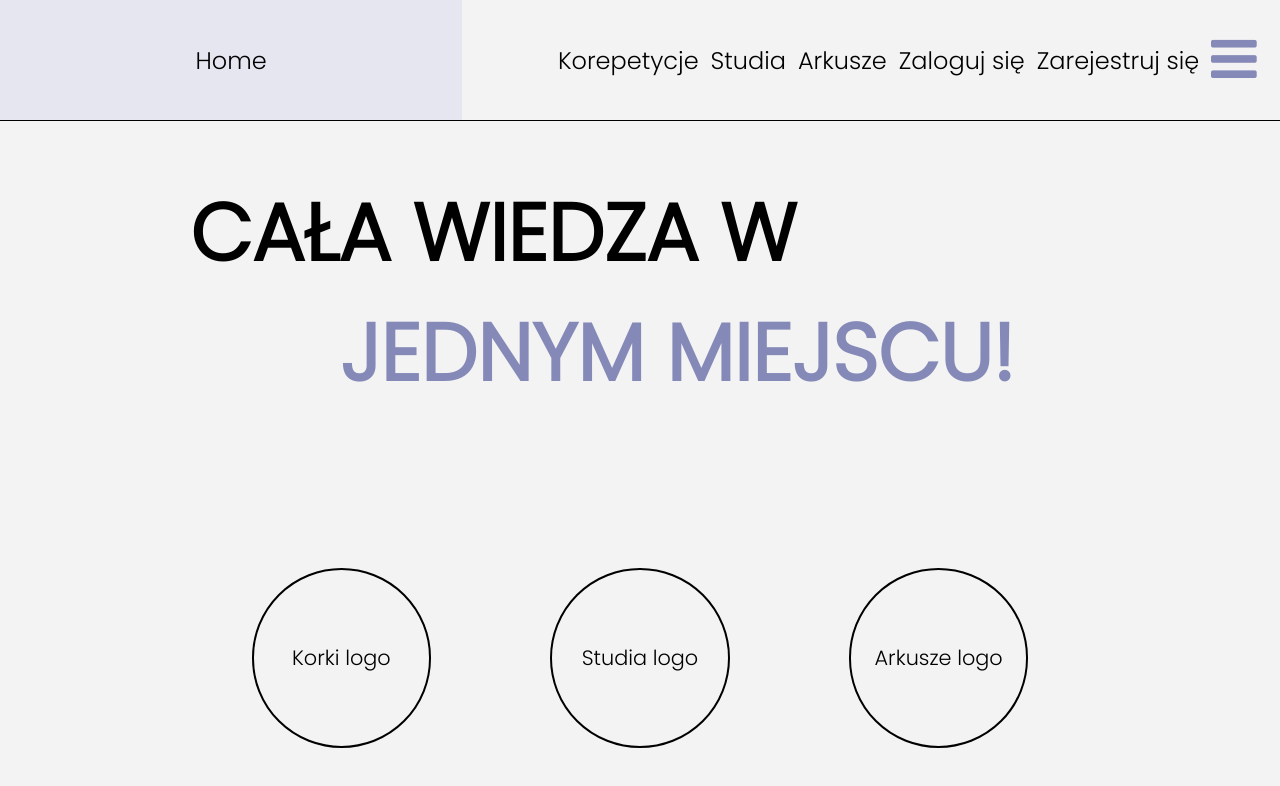
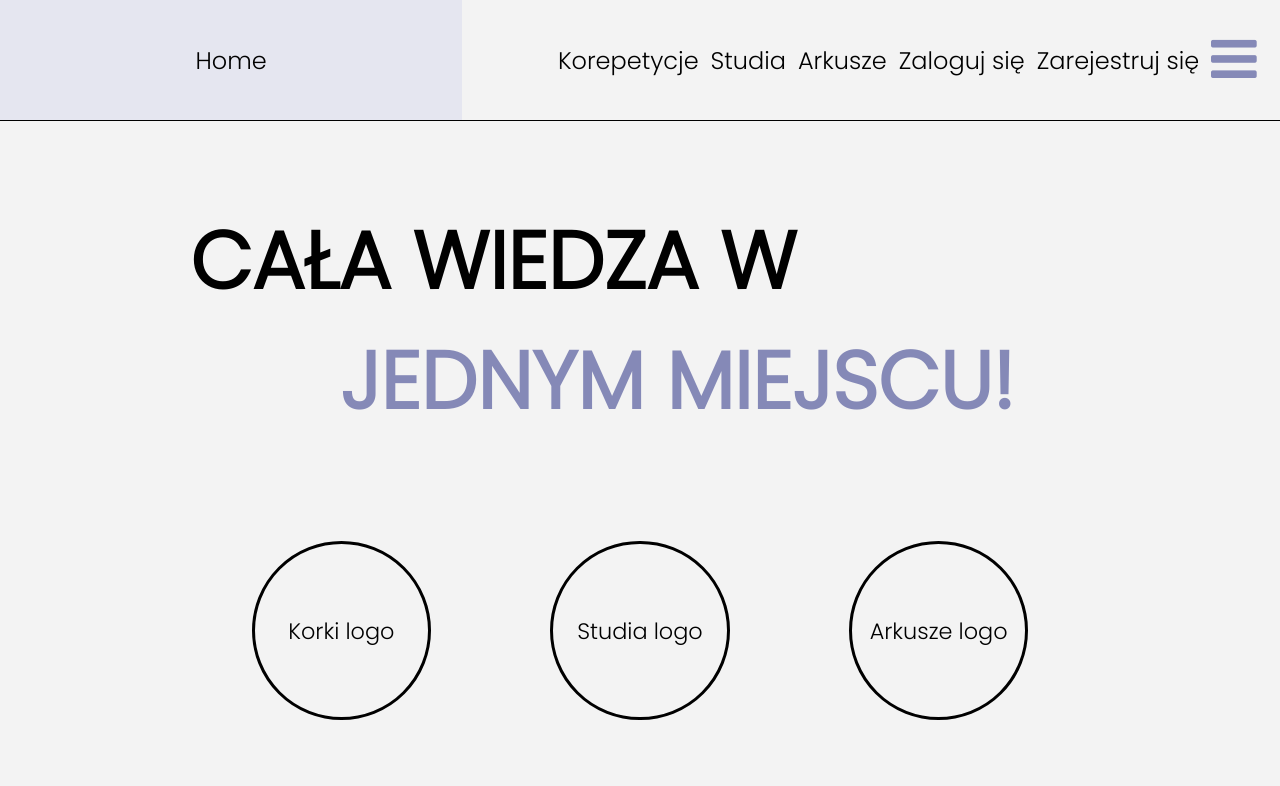
Before and after one commit to derffus/zwolnieni-z-teorii, a React (Create React App) app: page / in a window 1280 px wide. Shown: the top 786 px of the page. Built offline with nearby package versions, Linux system fonts and the light colour scheme.

Commit message:
animations

```diff
--- a/src/App.css
+++ b/src/App.css
@@ -103,6 +103,15 @@
   display: flex;
   flex-direction: column;
   justify-content: flex-start;
+  animation: show-from-right 0.4s;
+}
+@keyframes show-from-right{
+  from{
+    margin-right:-300px;
+  }
+  to{
+    margin-right:0;
+  }
 }
 #klasa-picker{
   margin-top:50px;
@@ -160,12 +169,21 @@
   margin-top: 15vh;
   color: black;
   width: 100%;
-  height: 100px;
+  height: 75px;
   background-color: var(--content);
   display: flex;
   flex-direction: row;
   justify-content: flex-start;
   align-items: center;
+  animation: show-content-picker 0.8s;
+}
+@keyframes show-content-picker{
+  from{
+    margin-top: 10vh;
+  }
+  to{
+    margin-top: 15vh;
+  }
 }
 #content-picker button {
   font-family: inherit;
@@ -238,23 +256,28 @@
 #content {
   font-family: inherit;
   border-top: 1px solid black;
-  margin-top: -2px;
   color: black;
   background-color: var(--content);
-  height:calc(85vh - 1px);
-  margin-top: 15vh;
+  max-height:calc(85vh - 76px);
+  height:100%;
   display: flex;
 }
 #home-page {
+  margin-top:25vh;
   width:100vw;
   display: flex;
   flex-direction: column;
   gap: 100px;
   align-items: center;
-  justify-content: space-around;
-  gap:50px;
+
+}
+@keyframes show-welcome-page{
+  from{
+    margin-top: -30vh;
+  }
 }
 #welcome{
+  animation: show-welcome-page 1s;
   align-self: flex-start;
   margin-left: 190px;
   font-size: 5em;
@@ -274,10 +297,10 @@
 }
 #big-buttons button {
   font-family: inherit;
-  font-size: 1.3em;
+  font-size: 1.4em;
   background-color: var(--content);
   border-radius: 100%;
-  border: 2px solid black;
+  border: 3px solid black;
   width: 20%;
   aspect-ratio: 1/1;
 }
--- a/src/App.js
+++ b/src/App.js
@@ -1,6 +1,6 @@
 import "./App.css";
 import React from "react";
-import $ from "jquery";
+// $ from "jquery";
 class App extends React.Component {
   constructor(props) {
     super(props);
@@ -14,7 +14,6 @@ class App extends React.Component {
       clicked: "",
       dzial: "1",
       zrodlo: "youtube",
-
     };
   }
   render() {
@@ -49,7 +48,7 @@ class App extends React.Component {
       ],
     ];
     return (
-      <div className="website website-with-videos">
+      <div className="website">
         <nav id="navbar-top">
           <div id="home">
             <button
@@ -393,10 +392,11 @@ class App extends React.Component {
           ""
         )}
         <div id="content">
-          {this.state.homeClicked ? (
+          {this.state.homeClicked
+            ?
                 <div id="home-page">
                   <div id="welcome">
-                Cała wiedza w <br/> <span>jednym miejscu!</span>
+                    Cała wiedza w <br /> <span>jednym miejscu!</span>
                   </div>
                   <div id="big-buttons">
                     <button>Korki logo</button>
@@ -404,9 +404,8 @@ class App extends React.Component {
                     <button>Arkusze logo</button>
                   </div>
                 </div>
-          ) : (
-            ""
-          )}
+
+            : ""}
 
           <div className="na-stronie">
             <div className="filmy">
```
Lines whose indentation alone changed are shown as unchanged.
